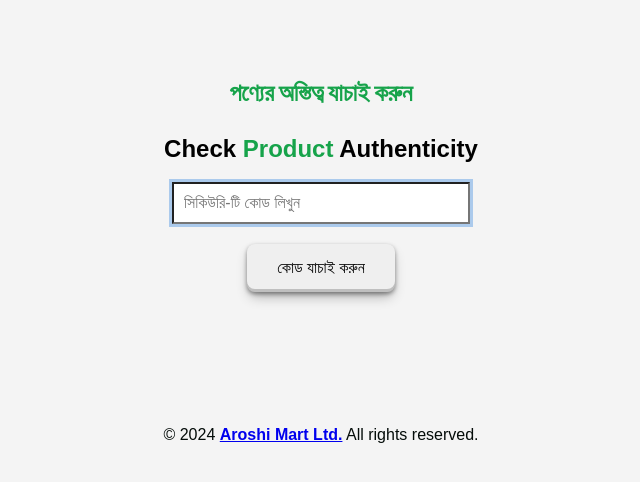
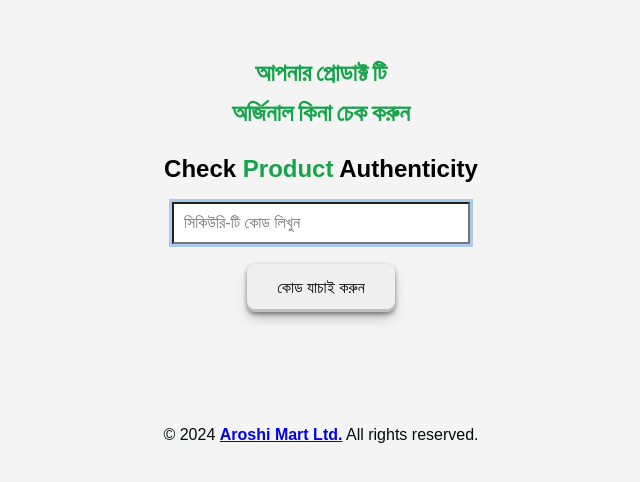
Before and after one commit to aroshi-mart-ltd/Code-Checker, a plain HTML site: page index.html in a window 1280 px wide. Shown: the part 216-698 px from the top of the page, without its empty margins (319-959 px from the left). Drawn offline with Linux system fonts and the light colour scheme.

Commit message:
index.html

```diff
--- a/index.html
+++ b/index.html
@@ -82,7 +82,7 @@
 <body>
 <div class="container">
     <div class="header">
-        <h2>পণ্যের অস্তিত্ব যাচাই করুন</h2>
+        <h2>আপনার প্রোডাক্ট টি<br>অর্জিনাল কিনা চেক করুন</h2>
     </div>  <h2>Check  <span style="color:#16a34a">Product</span> Authenticity</h2>
     <input type="text" id="securityCode" placeholder="সিকিউরি-টি কোড লিখুন"> <br>
     <button id="checkButton" onclick="checkSecurityCode()">কোড যাচাই করুন</button>
```
